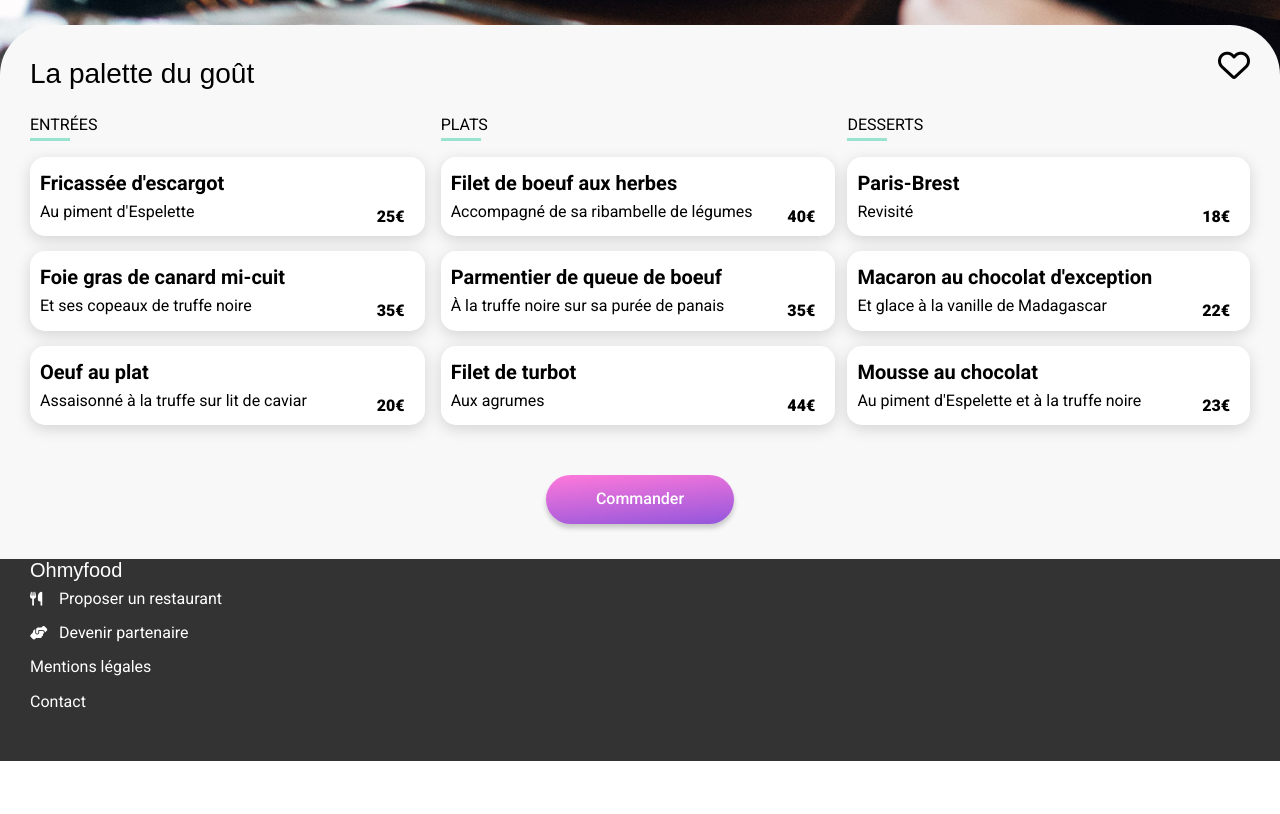
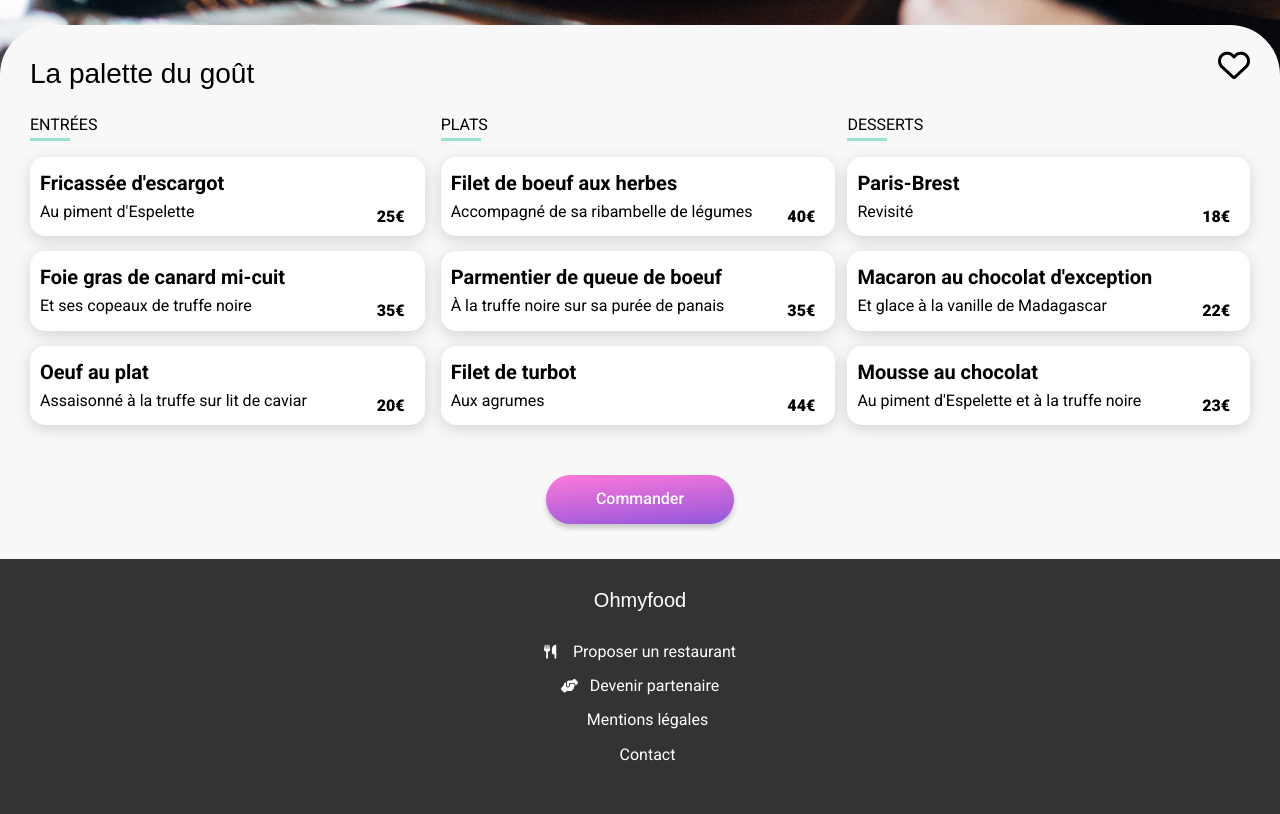
Before and after one commit to cghendir/Ohmyfood, a website: page la-palette-du-gout.html in a window 1280 px wide. Shown: the part 610-1424 px from the top of the page. Before the commit the page ends 1371 px from the top, so only its background shows below. Drawn offline with nearby package versions, Linux system fonts and the light colour scheme; a web font is replaced by a local one.

Commit message:
mise en forme du footer

```diff
--- a/la-palette-du-gout.html
+++ b/la-palette-du-gout.html
@@ -185,6 +185,7 @@
             </section>
             <!--Footer-->
             <footer class="padding--sm" >
+                <div class="footer">
                     <span>Ohmyfood</span>
                     <div>
                     <i class="fa-solid fa-utensils"></i>
@@ -196,6 +197,7 @@
                     </div>
                     <p>Mentions légales</p>
                     <p class="padding__footer">Contact</p>
+                </div>
             </footer>
         </div>
     </body>
--- a/sass/pages/_restaurants.scss
+++ b/sass/pages/_restaurants.scss
@@ -62,7 +62,7 @@
     }
     &__dessert {
         @include desktop-only {
-            width: 100%;
+            width: 97%;
         }
     }
     &__subtitle {
```
Lines whose indentation alone changed are shown as unchanged.
